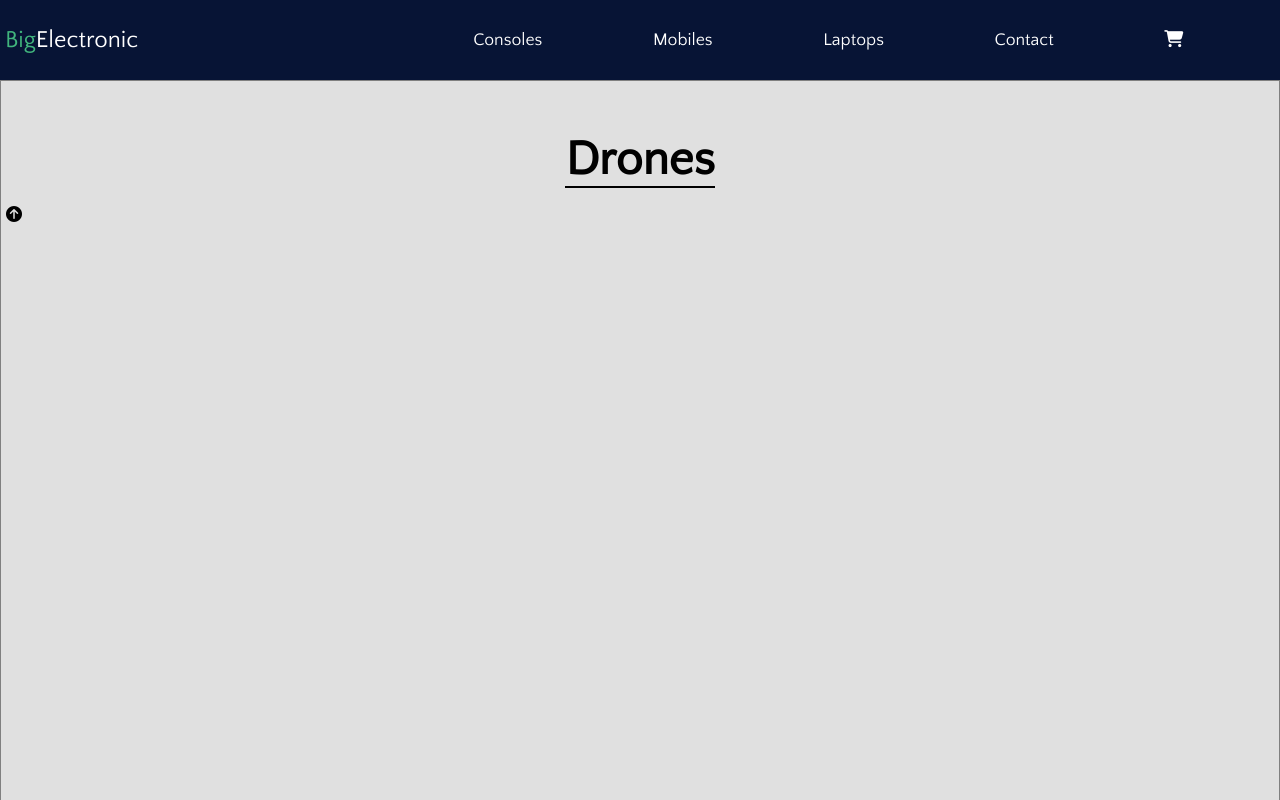
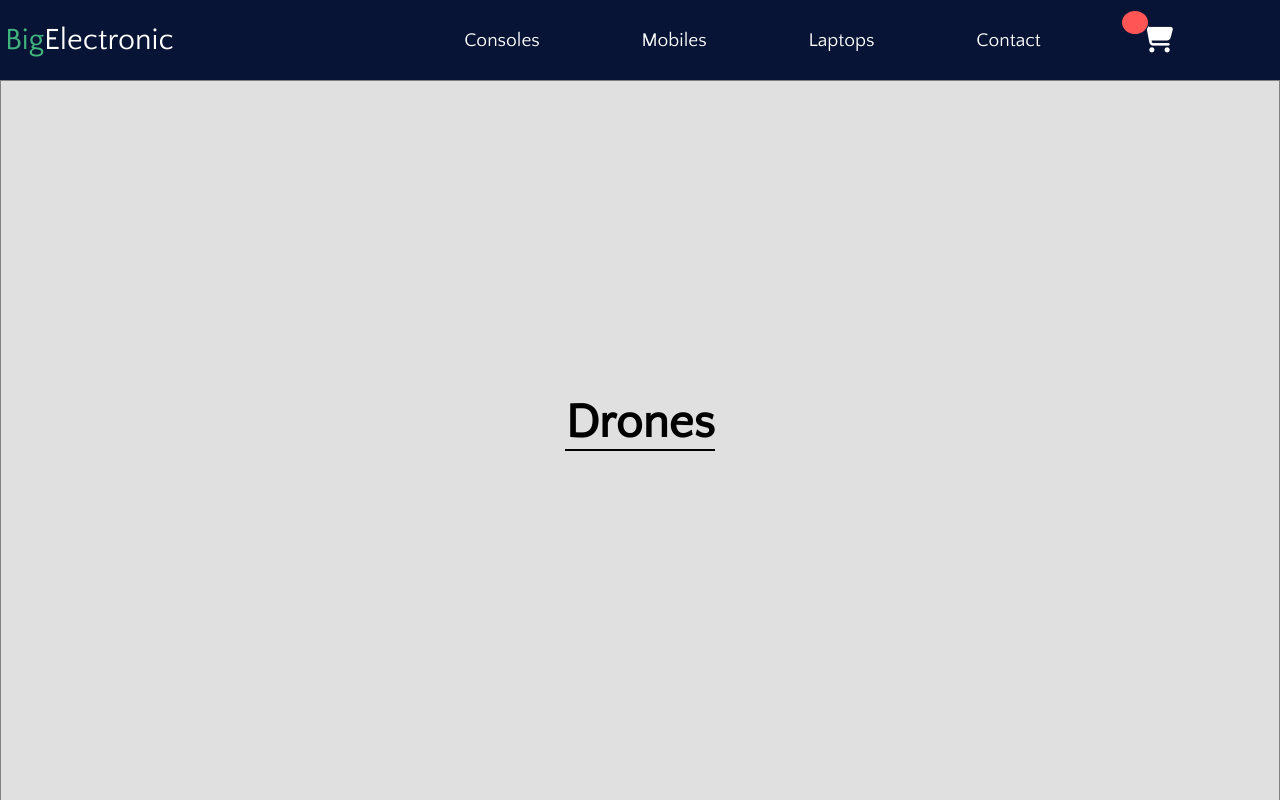
Before and after one commit to WaseMekonen/Ecommerce, a website: page client/html/drones.html in a window 1280 px wide. Shown: the top 800 px of the page. Drawn offline with nearby package versions, Linux system fonts and the light colour scheme; no server answers.

Commit message:
ecommerce new version fix client side-1

```diff
--- a/client/css/cart.css
+++ b/client/css/cart.css
@@ -1,86 +1,6 @@
-* {
-  box-sizing: border-box;
-  margin: 0;
-  padding: 0;
-}
-a {
-  text-decoration: none;
-  color: white;
-}
-body {
-  font-family: "Quattrocento Sans", sans-serif;
-}
-body,
-h1,
-h2,
-h3,
-h4,
-h5,
-h6,
-p,
-button {
-  margin: 0;
-  padding: 0;
-}
-button {
-  border: none;
-  text-align: center;
-  text-decoration: none;
-  display: inline-block;
-}
-header {
-  width: 100%;
-  height: 10vh;
-}
-
-.navbar {
-  display: flex;
-  justify-content: space-between;
-  align-items: center;
-  height: 100%;
-  background-color: #071435;
-  color: white;
-  z-index: 1;
-}
-.fas.fa-bars {
-  display: none;
-  margin-right: 23px;
-  font-size: 25px;
-  color: white;
-}
-.navbar ul {
-  display: flex;
-  list-style: none;
-  margin: 0px;
-  padding: 0;
-}
-.navbar ul li {
-  padding: 21px;
-  margin-left: 22px;
-}
-.fa-shopping-cart {
-  position: absolute;
-  content: "\f07a";
-  color: white;
-  padding-right: 15px;
-  margin-right: 2px;
-  font-size: 1rem;
-}
-.navbar li:hover {
-  background-color: #41b57d;
-  cursor: pointer;
-}
-.brand-title {
-  font-size: 34px;
-  list-style: none;
-  color: white;
-}
 
 /* cart */
-main {
-  width: 100%;
-  height: auto;
-}
+
 .cart-heading{
   margin-top: 3%;
   text-align: center;
@@ -169,7 +89,7 @@ th {
 }
 
 /* footer */
-
+/*
 footer {
   position: absolute;
   height: 20vh;
@@ -208,7 +128,7 @@ footer {
 }
 .follow-us img:hover {
   filter: invert(1);
-}
+} */
 
 @media only screen and (min-width: 320px) and (max-width: 560px) {
   header,
--- a/client/css/style.css
+++ b/client/css/style.css
@@ -58,7 +58,8 @@ header {
   display: flex;
   justify-content: space-evenly;
   list-style: none;
-  font-size: 1.1rem;
+  font-size: 1.2rem;
+  align-items: center;
 }
 
 #menu li a:hover {
@@ -70,19 +71,21 @@ header {
 }
 
 .brand-title {
-
-  font-size: 1.5rem;
+  font-size: 1.9rem;
   list-style: none;
   color: white;
 }
 
 main {
+  display: flex;
   position: relative;
   width: 100%;
-  height: 1000px;
+  height: 1200px;
   background-color: #e0e0e0;
   border: 1px solid gray;
   padding: 5px;
+  flex-direction: column;
+  justify-content: space-around;
 }
 
 .banner {
@@ -210,8 +213,8 @@ main {
   display: grid;
   grid-template-columns: repeat(3, 1fr);
   grid-template-rows: repeat(2, 1fr);
-  grid-column-gap: 5px;
-  grid-row-gap: 5px;
+  grid-column-gap: 2%;
+  grid-row-gap: 5%;
 }
 
 .drones-cont {
@@ -387,26 +390,24 @@ footer {
 
 
 #itemCounter {
-  display: none;
   position: absolute;
-  background: white;
-  color: #000000;
+  background: #ff5555;
+  color: #ffffff;
   border-radius: 50%;
   border: 1px solid #071435;
-  font-size: 12px;
-  width: 19px;
-  height: 16px;
-  right: 3px;
-  top: 6px;
+  font-size: 21px;
+  font-weight: 900;
+  height: 31%;
+  width: 28px;
   text-align: center;
+  top: 13%;
+  right: 131px;
 }
 
 .fa-shopping-cart {
   content: "\f07a";
-  font-size: 17px;
-  position: absolute;
-  top: 24 px;
-  right: 10 px;
+  font-size: 1.7rem;
+  position: relative;
 }
 
 .products {
@@ -429,7 +430,7 @@ footer {
   display: flex;
   flex-wrap: wrap;
   background-color: #d5d5d5;
-  max-height: 830px;
+  max-height: 1034px;
   overflow: scroll;
   justify-content: center;
   align-items: center;
--- a/client/html/drones.html
+++ b/client/html/drones.html
@@ -29,9 +29,9 @@
         <li><a href="/html/mobiles.html">Mobiles</a></li>
         <li><a href="/html/laptops.html">Laptops</a></li>
         <li><a href="/html/contact.html"> Contact</a></li>
-
-        <li><a href="/html/cart.html"><i class="fas fa-shopping-cart"></i></a></li><span id="itemCounter"></span></a>
-        <span id="itemCounter"></span>
+        <li><a href="/html/cart.html"><i class="fas fa-shopping-cart" id=cart-icon></i>
+            <div id="itemCounter"></div>
+          </a>
       </ul>
     </nav>
   </header>
--- a/client/js/produtsPageFunctions.js
+++ b/client/js/produtsPageFunctions.js
@@ -19,7 +19,7 @@ function showItemByCategory(div, category, products) {
           <button class="addtocart-button"
               onclick="addProductToCart('${products[i]._id}','${products[i].name}','${products[i].price}','${products[i].description}','${products[i].category}','${products[i].image[0]}','${products[i].quantity}')">add
               to cart</button>
-          <button class="delete-button" id="delete-button" onclick="deleteItem('${products[i]._id}')">delete</button>
+
           <span>
               <h5>${products[i].price}$</h5>
           </span>
@@ -29,6 +29,7 @@ function showItemByCategory(div, category, products) {
   }
 }
 
+//  <button class="delete-button" id="delete-button" onclick="deleteItem('${products[i]._id}')">delete</button>
 
 axios.get("/products").then((response) => {
   showItemByCategory(cardContainer, pagesCategory.id, response.data)
@@ -56,6 +57,7 @@ function addProductToCart(_id, name, price, description, category, image, quanti
     _id, name, price, description, category, image, quantity
   })
     .then(response => {
+      console.log('add product');
       console.log(response);
       updateCartCounter()
     })
@@ -68,6 +70,7 @@ function updateCartCounter() {
   axios.get("/carts/619028c92121e8d9e3a2c533")
     .then((res) => {
       const counter = res.data.products.length
+      console.log(counter);
       if (counter == 0) {
         itemCounterButoon.innerText = '';
         itemCounterButoon.style.display = "none"
```
Also changed, not shown: client/html/cart.html (+28 -22 lines), client/html/consoles.html (+3 -3 lines), client/html/laptops.html (+12 -6 lines), client/html/mobiles.html (+13 -6 lines), client/index.html (+3 -2 lines), client/js/cart.js (+9 -13 lines).
